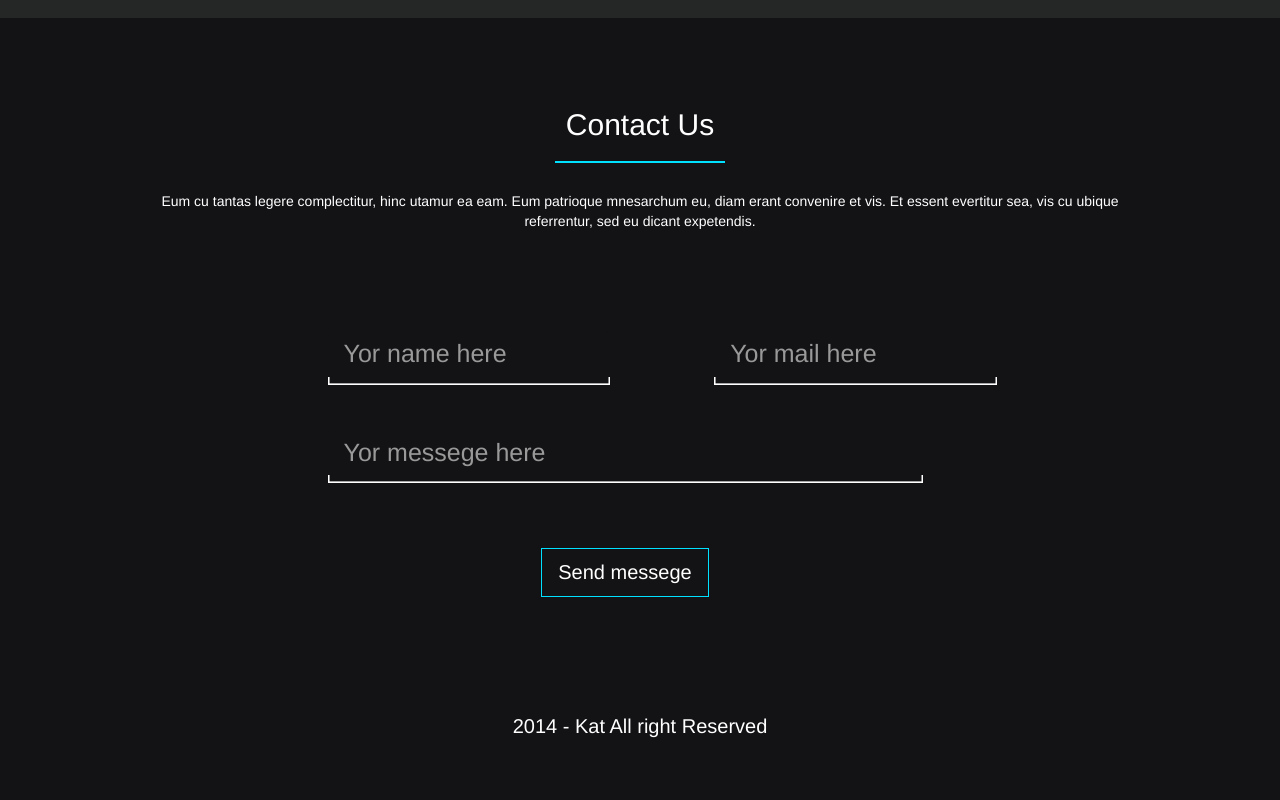
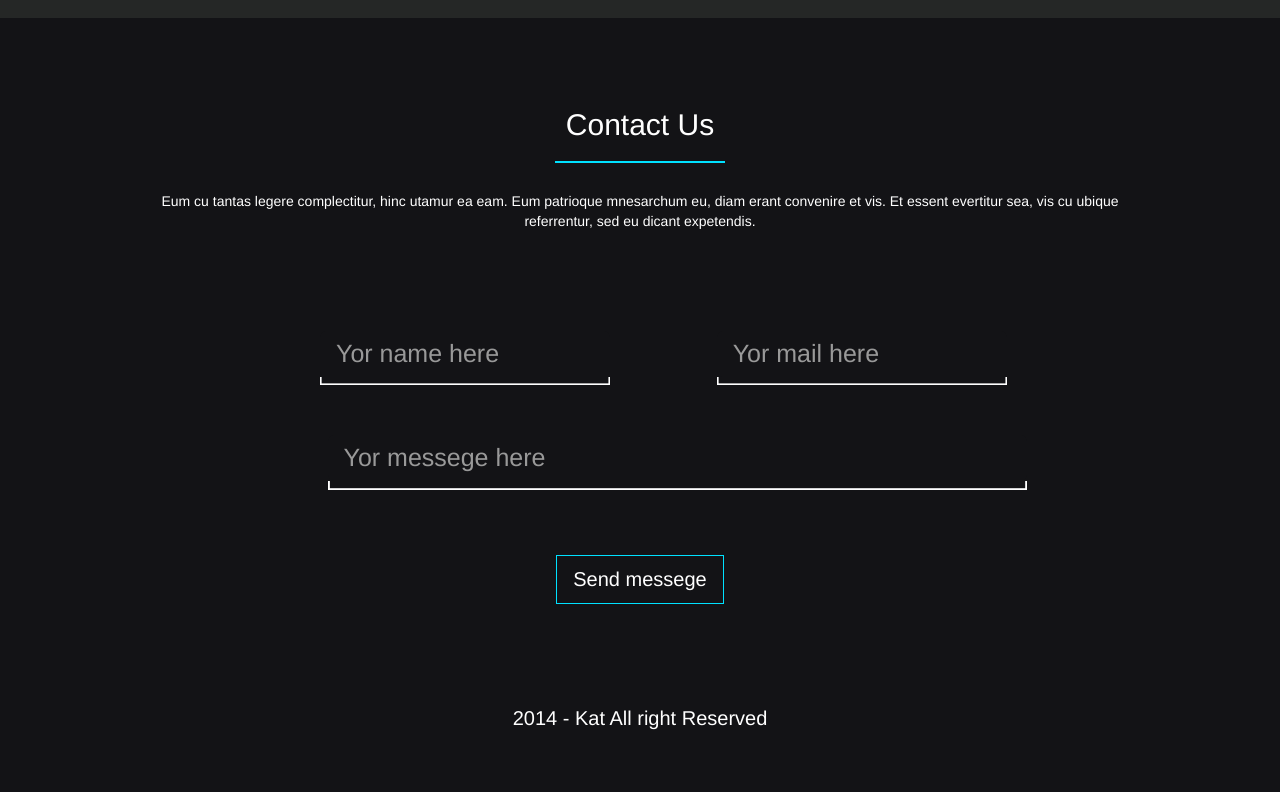
Before and after one commit to KorovkoYura/Bootstrap, a plain HTML site: page index.html in a window 1280 px wide. Shown: the part 7843-8643 px from the top of the page. Drawn offline with nearby package versions, Linux system fonts and the light colour scheme.

Commit message:
Second commit

```diff
--- a/index.html
+++ b/index.html
@@ -10,6 +10,11 @@
     <!-- Bootstrap -->
     <link href="css/bootstrap.min.css" rel="stylesheet">
     <link href="style.css" rel="stylesheet">
+
+    <script src="https://ajax.googleapis.com/ajax/libs/jquery/3.1.0/jquery.min.js"></script>
+    <script src="http://ajax.aspnetcdn.com/ajax/jquery.validate/1.15.0/jquery.validate.min.js"></script>
+
+    <script src="js/validate.js"></script>
 
 
 
@@ -641,43 +646,41 @@
         <p>Eum cu tantas legere complectitur, hinc utamur ea eam. Eum patrioque mnesarchum eu, diam erant convenire et vis. Et essent evertitur sea, vis cu ubique referrentur, sed eu dicant expetendis.</p>
 
 
-    <form class="form-horizontal" role="form">
+    <form class="form-horizontal" role="form" id="MyForm">
 
-    <div class="col-xs-12">
-    <div class="form-group col-xs-3 col-xs-push-3 has-success has-feedback">
-    <label class="sr-only" for="Name">Name</label>
-    <input type="text" required="required" class="form-control input-lg" id="Name" placeholder="Yor name here">
+
+    <div class="form-group col-xs-3 col-xs-push-3">
+
+    <label class="sr-only" for="name">Name</label>
+    <input type="text" class="form-control input-lg" name="name" id="name" placeholder="Yor name here" required = "required" >
     <img src="img/form_path.png" class="img-responsive" alt="fotm_path_name">
     </div>
 
 
     <div class="form-group col-xs-3 col-xs-push-4">
+
     <label class="sr-only" for="Email">Email</label>
-    <input type="email" required="required" class="form-control col-xs-3 input-lg" id="Email" placeholder="Yor mail here">
-    <img src="img/form_path.png" class="img-responsive" alt="fotm_path_Email">
+    <input type="email"  class="form-control col-xs-3 input-lg" id="email" name="email" placeholder="Yor mail here" required = "required" >
+    <img src="img/form_path.png" class="img-responsive" alt="fotm_path_email">
+    </div>
+
+
+    <div class="col-xs-12">
+
+    <div class="form-group col-xs-7 col-xs-push-3">
+    <input type="text"  class="form-control input-lg" id="text_messege" placeholder="Yor messege here" required = "required" >
+    <img src="img/form_path_messege.png" class="img-responsive" alt="form_path_messege">
     </div>
     </div>
 
 
     <div class="col-xs-12">
-    <div class="form-group col-xs-6 col-xs-push-3">
-    <input type="text" required="required" class="form-control input-lg" id="text_messege" placeholder="Yor messege here">
-    <img src="img/form_path_messege.png" class="img-responsive" alt="form_path_messege">
-    </div>
+    <button type="submit" class="btn btn-lg" name="btn_submit" id="btn_send">Send messege</button>
     </div>
 
-    <div class="form-group col-xs-12">
-    <div class="col-xs-offset-5 col-xs-2">
-      <button type="submit" class="btn btn-lg" id="btn_send">Send messege</button>
+    </form>
+
     </div>
-    </div>
-
-
-    </form>
-    </div>
-
-
-
 
 
    <footer class="row">
@@ -689,12 +692,7 @@
 
    </div>
 
+    <script src="js/bootstrap.min.js"></script>
 
-
-
-    <!-- jQuery (necessary for Bootstrap's JavaScript plugins) -->
-    <script src="https://ajax.googleapis.com/ajax/libs/jquery/1.11.3/jquery.min.js"></script>
-    <!-- Include all compiled plugins (below), or include individual files as needed -->
-    <script src="js/bootstrap.min.js"></script>
   </body>
 </html>
--- /dev/null
+++ b/js/validate.js
@@ -0,0 +1,8 @@
+$(document).ready(function () {
+
+   $("#MyForm").submit(function (event){
+
+         alert("Сообщение успешно отправлена!");
+   });
+
+});
--- a/style.css
+++ b/style.css
@@ -488,7 +488,7 @@ body {
     margin: 20px 150px 100px 150px;
 }
 
-#Name {
+#name {
     background: #131316;
     border: none;
     color: white;
@@ -496,7 +496,7 @@ body {
     box-shadow: none;
 }
 
-#Email {
+#email {
     background: #131316;
     border: none;
     color: white;
```
